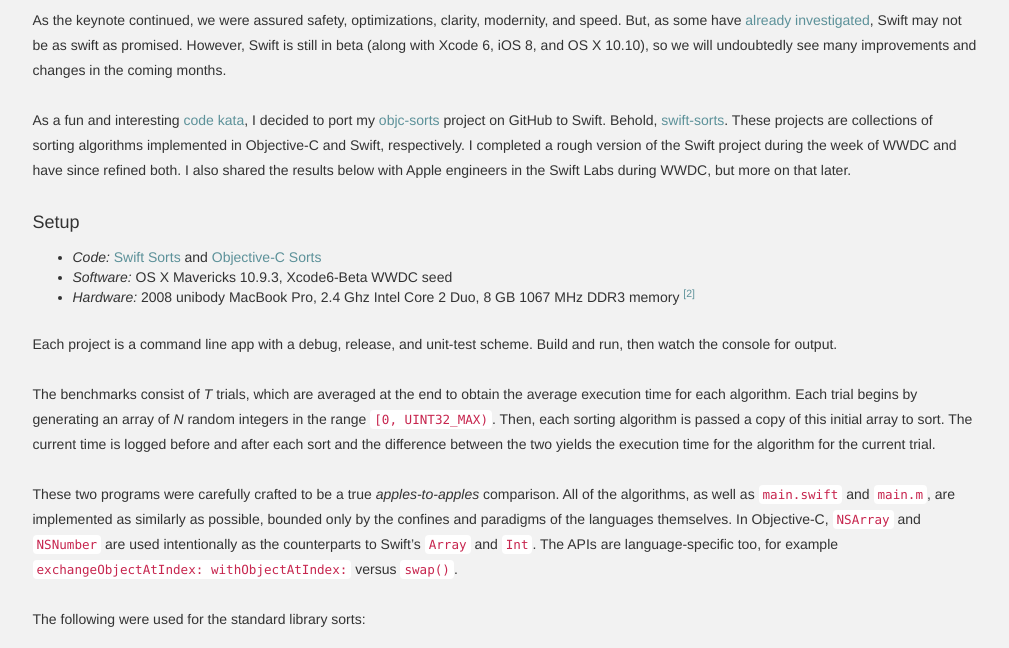
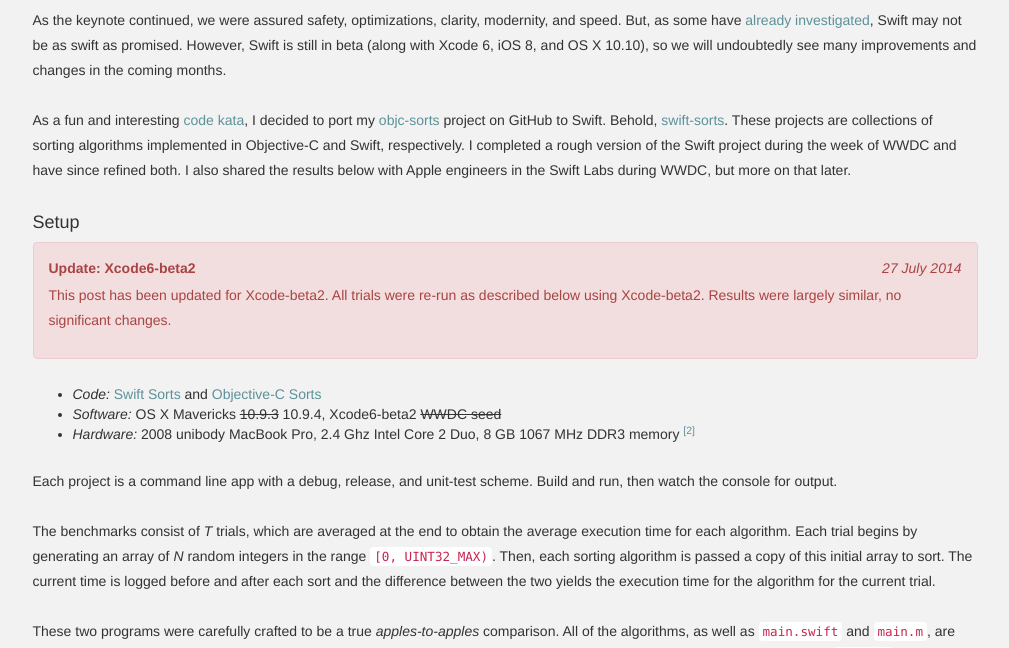
Before and after one commit to jessesquires/jessesquires.com, a Jekyll site: the page built from _posts/2014-06-25-apples-to-apples.md, in a window 1280 px wide and 900 px high, scrolled down 698 px, cut to the strip 0-648 px from the top of the window. Shown: the whole strip, without its empty margins (135-1144 px from the left). Built offline with Jekyll 4.4.1, drawn with Linux system fonts in a browser that asks for light colours; nearby versions of some CDN libraries; Markdown is read by kramdown in place of the engine named in the settings.

Commit message:
update for xcode6-beta2

```diff
--- a/_posts/2014-06-25-apples-to-apples.md
+++ b/_posts/2014-06-25-apples-to-apples.md
@@ -20,8 +20,13 @@
 
 #### Setup
 
+<div class="alert alert-danger" role="alert">
+	<strong>Update: Xcode6-beta2</strong> <span class="pull-right"><em>27 July 2014</em></span>
+	<p>This post has been updated for Xcode-beta2. All trials were re-run as described below using Xcode-beta2. Results were largely similar, no significant changes.</p>
+</div>
+
 * *Code:* [Swift Sorts](https://github.com/jessesquires/swift-sorts) and [Objective-C Sorts](https://github.com/jessesquires/objc-sorts)
-* *Software:* OS X Mavericks 10.9.3, Xcode6-Beta WWDC seed
+* *Software:* OS X Mavericks ~~10.9.3~~ 10.9.4, Xcode6-beta2 ~~WWDC seed~~
 * *Hardware:* 2008 unibody MacBook Pro, 2.4 Ghz Intel Core 2 Duo, 8 GB 1067 MHz DDR3 memory <sup><a href="#note2" id="superscript2">[2]</a></sup>
 
 Each project is a command line app with a debug, release, and unit-test scheme. Build and run, then watch the console for output.
```
